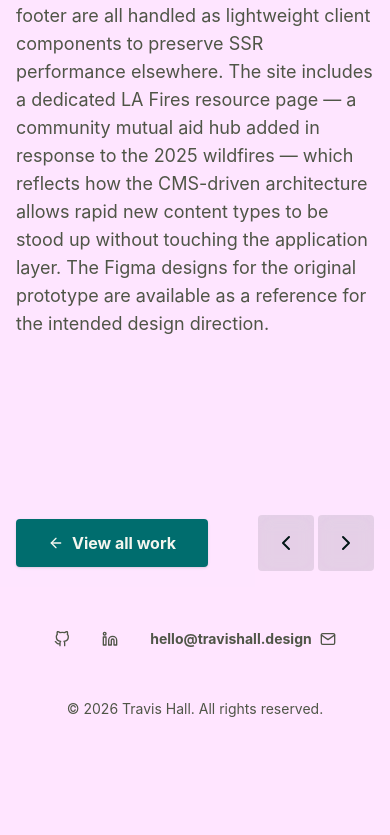
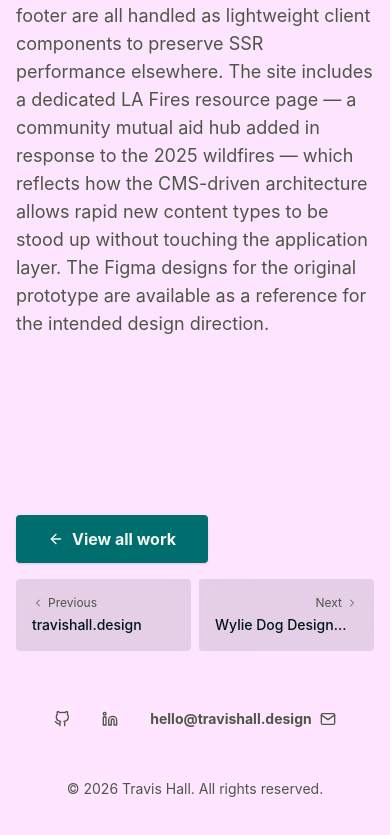
Before and after one commit to travhall/thd-portfolio, a Next.js app: page /work/buddyhead in a window 390 px wide. Shown: the part 4295-5130 px from the top of the page. Before the commit the page ends 5070 px from the top, so only its background shows below. Built offline with nearby package versions, Linux system fonts and the light colour scheme.

Commit message:
feat: add mobile-specific navigation items and adjust layout for responsive display.

```diff
--- a/components/case-study/case-study-navigation.tsx
+++ b/components/case-study/case-study-navigation.tsx
@@ -8,7 +8,7 @@ import { useState, useSyncExternalStore } from "react";
 import type { CaseStudy } from "@/types/case-study";
 import { Button } from "../ui";
 import { usePageBgContext } from "@/components/layout/page-bg-provider";
-import { getCoverImage } from "@/lib/utils";
+import { getCoverImage, cn } from "@/lib/utils";
 
 // SSR-safe media query hook — avoids the undefined→boolean flash that occurs
 // when initializing with useState + useEffect, since useSyncExternalStore
@@ -63,6 +63,8 @@ const PreviewContent = ({ study }: PreviewProps) => {
   );
 };
 
+// ── Desktop: icon-only button with hover preview ──────────────────────────────
+
 interface NavButtonProps {
   study: CaseStudy;
   direction: "prev" | "next";
@@ -83,6 +85,38 @@ const NavButton = ({ study, direction, onHover }: NavButtonProps) => (
   </Link>
 );
 
+// ── Mobile: labeled block showing direction + title ───────────────────────────
+
+interface MobileNavItemProps {
+  study: CaseStudy;
+  direction: "prev" | "next";
+}
+
+const MobileNavItem = ({ study, direction }: MobileNavItemProps) => {
+  const isPrev = direction === "prev";
+  return (
+    <Link
+      href={`/work/${study.id}`}
+      aria-label={`${isPrev ? "Previous" : "Next"} case study: ${study.title}`}
+      className={cn(
+        "group flex flex-col gap-1 p-4 rounded-sm bg-foreground/10 backdrop-blur text-foreground transition-colors hover:bg-foreground/15",
+        !isPrev && "items-end"
+      )}
+    >
+      <span className="text-xs text-muted-foreground flex items-center gap-1">
+        {isPrev && <FiChevronLeft aria-hidden="true" />}
+        {isPrev ? "Previous" : "Next"}
+        {!isPrev && <FiChevronRight aria-hidden="true" />}
+      </span>
+      <span className="text-sm font-medium line-clamp-1">
+        {study.title}
+      </span>
+    </Link>
+  );
+};
+
+// ── Main navigation component ─────────────────────────────────────────────────
+
 interface NavigationProps {
   prevStudy?: CaseStudy;
   nextStudy?: CaseStudy;
@@ -97,10 +131,10 @@ export function CaseStudyNavigation({ prevStudy, nextStudy }: NavigationProps) {
       initial={{ opacity: 0 }}
       animate={{ opacity: 1 }}
       transition={{ delay: 0.7 }}
-      className="p-4 xl:p-8 mt-28 flex flex-row justify-between items-center gap-1"
+      className="p-4 xl:p-8 mt-28 flex flex-col gap-4 lg:flex-row lg:justify-between lg:items-center lg:gap-1"
     >
-
-      <Button asChild variant="default" size="lg" className="group">
+      {/* View all work — always visible */}
+      <Button asChild variant="default" size="lg" className="group w-fit">
         <Link href="/work">
           <FiArrowLeft
             size="lg"
@@ -111,13 +145,15 @@ export function CaseStudyNavigation({ prevStudy, nextStudy }: NavigationProps) {
         </Link>
       </Button>
 
+      {/* Desktop: hover preview container */}
       {isDesktop && (
         <div className="preview-container w-full relative">
           <PreviewContent study={hoveredStudy} />
         </div>
       )}
 
-      <div className="flex gap-1">
+      {/* Desktop: icon-only prev/next buttons with hover preview */}
+      <div className="hidden lg:flex gap-1">
         {prevStudy && (
           <NavButton
             study={prevStudy}
@@ -133,6 +169,16 @@ export function CaseStudyNavigation({ prevStudy, nextStudy }: NavigationProps) {
           />
         )}
       </div>
+
+      {/* Mobile: labeled prev/next blocks with study title */}
+      <div className="grid grid-cols-2 gap-2 lg:hidden">
+        {prevStudy
+          ? <MobileNavItem study={prevStudy} direction="prev" />
+          : <div />}
+        {nextStudy
+          ? <MobileNavItem study={nextStudy} direction="next" />
+          : <div />}
+      </div>
     </motion.div>
   );
 }
```
